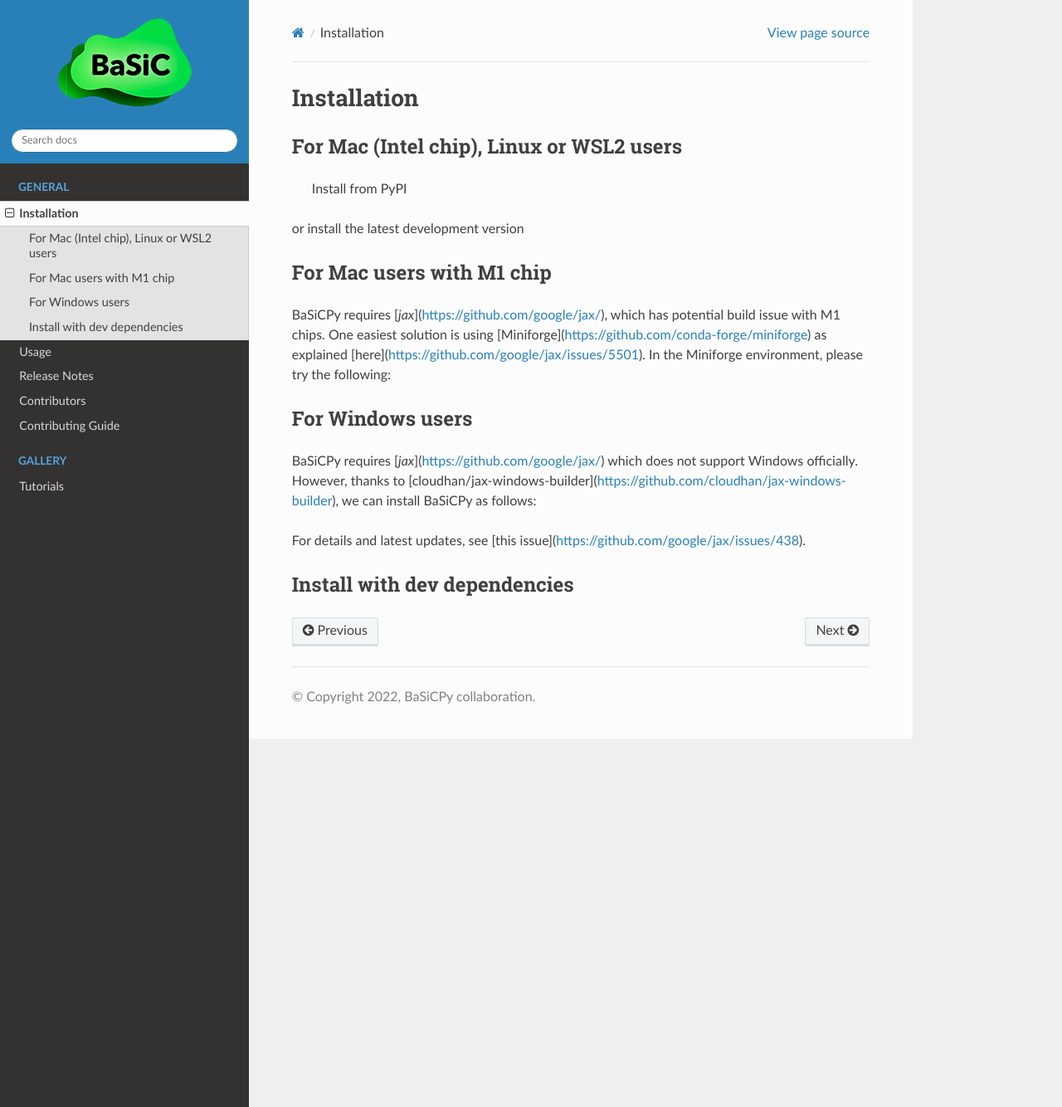
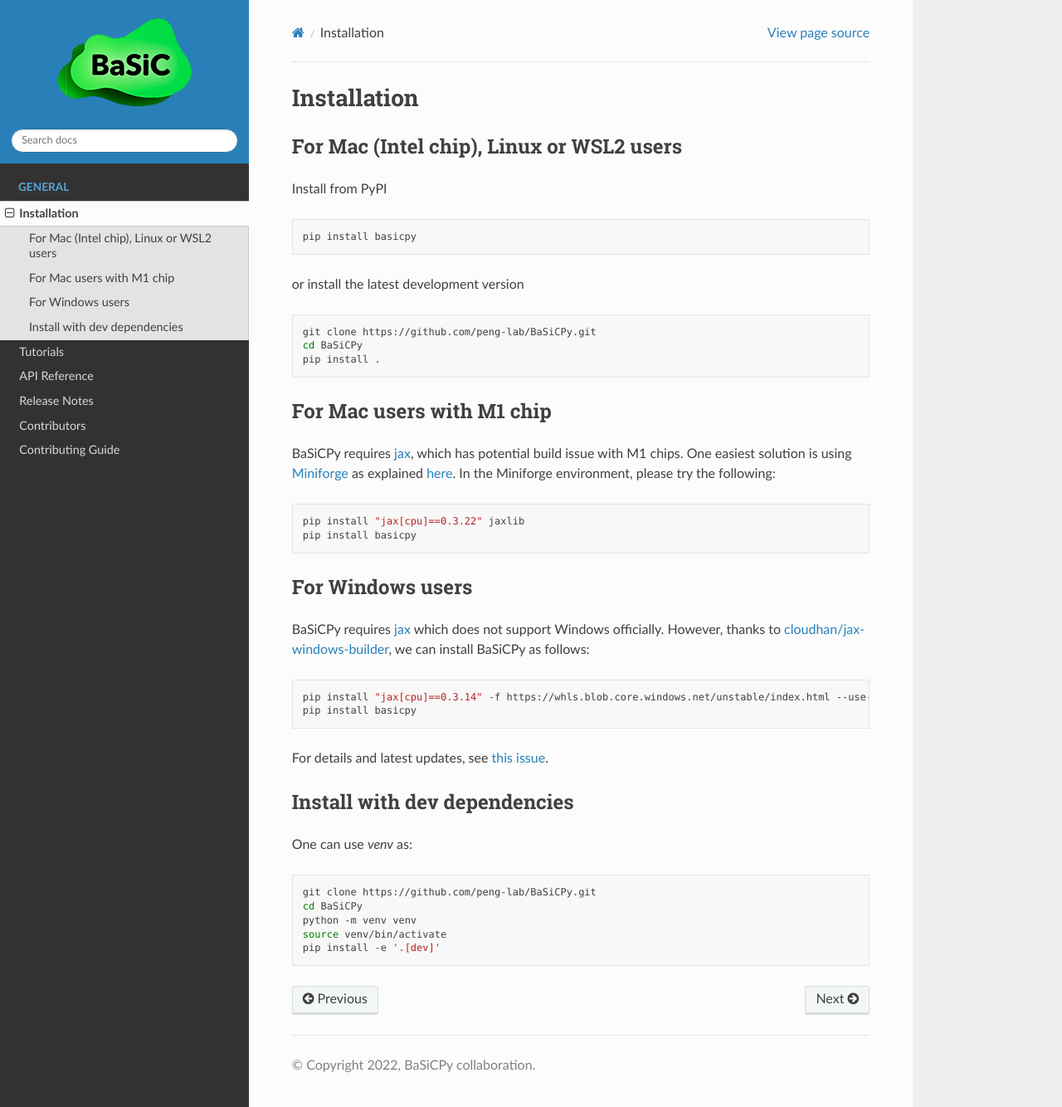
Before and after one commit to peng-lab/BaSiCPy, a Sphinx documentation site: the page built from docs/installation.rst, in a window 1280 px wide and 1334 px high. Shown: the whole window at 83% size. Built offline with Sphinx 7.4.7 and the Read the Docs theme 2.0.0, drawn with Linux system fonts in a browser that asks for light colours.

Commit message:
Fixed broken documentation. (#117)
* fixed instration rst

* fix typoe

* fixed toc

* added figure

* added release note

```diff
--- a/docs/api.rst
+++ b/docs/api.rst
@@ -1,5 +1,5 @@
-Usage
-=====
+API Reference
+=============
 
 
 .. Command Line
--- a/docs/installation.rst
+++ b/docs/installation.rst
@@ -4,47 +4,55 @@ Installation
 For Mac (Intel chip), Linux or WSL2 users
 -----------------------------------------
 
- Install from PyPI
+Install from PyPI
 
 .. code-block:: bash
+
    pip install basicpy
 
 or install the latest development version
 
 .. code-block:: bash
+
    git clone https://github.com/peng-lab/BaSiCPy.git
    cd BaSiCPy
    pip install .
 
+
 For Mac users with M1 chip
 --------------------------
 
-BaSiCPy requires [`jax`](https://github.com/google/jax/),
+BaSiCPy requires `jax <https://github.com/google/jax/>`_,
 which has potential build issue with M1 chips.
-One easiest solution is using [Miniforge](https://github.com/conda-forge/miniforge)
-as explained [here](https://github.com/google/jax/issues/5501).
+One easiest solution is using `Miniforge <https://github.com/conda-forge/miniforge>`_
+as explained `here <https://github.com/google/jax/issues/5501>`_.
 In the Miniforge environment, please try the following:
 
 .. code-block:: bash
+
    pip install "jax[cpu]==0.3.22" jaxlib
    pip install basicpy
 
 For Windows users
 -----------------
 
-BaSiCPy requires [`jax`](https://github.com/google/jax/) which does not support Windows officially.
-However, thanks to [cloudhan/jax-windows-builder](https://github.com/cloudhan/jax-windows-builder), we can install BaSiCPy as follows:
+BaSiCPy requires `jax <https://github.com/google/jax/>`_ which does not support Windows officially.
+However, thanks to `cloudhan/jax-windows-builder <https://github.com/cloudhan/jax-windows-builder>`_, we can install BaSiCPy as follows:
 
 .. code-block:: bash
+
    pip install "jax[cpu]==0.3.14" -f https://whls.blob.core.windows.net/unstable/index.html --use-deprecated legacy-resolver
    pip install basicpy
 
-For details and latest updates, see [this issue](https://github.com/google/jax/issues/438).
+For details and latest updates, see `this issue <https://github.com/google/jax/issues/438>`_.
 
 Install with dev dependencies
 -----------------------------
 
+One can use `venv` as:
+
 .. code-block:: bash
+
    git clone https://github.com/peng-lab/BaSiCPy.git
    cd BaSiCPy
    python -m venv venv
--- a/docs/release_notes.rst
+++ b/docs/release_notes.rst
@@ -1,2 +1,4 @@
 Release Notes
 +++++++++++++
+
+- Dec. 2, 2022 ... beta verion (1.0.1) was released.
```
Also changed, not shown: other parts of docs/api.rst (+0 -3 lines), docs/index.rst (+2 -8 lines).
